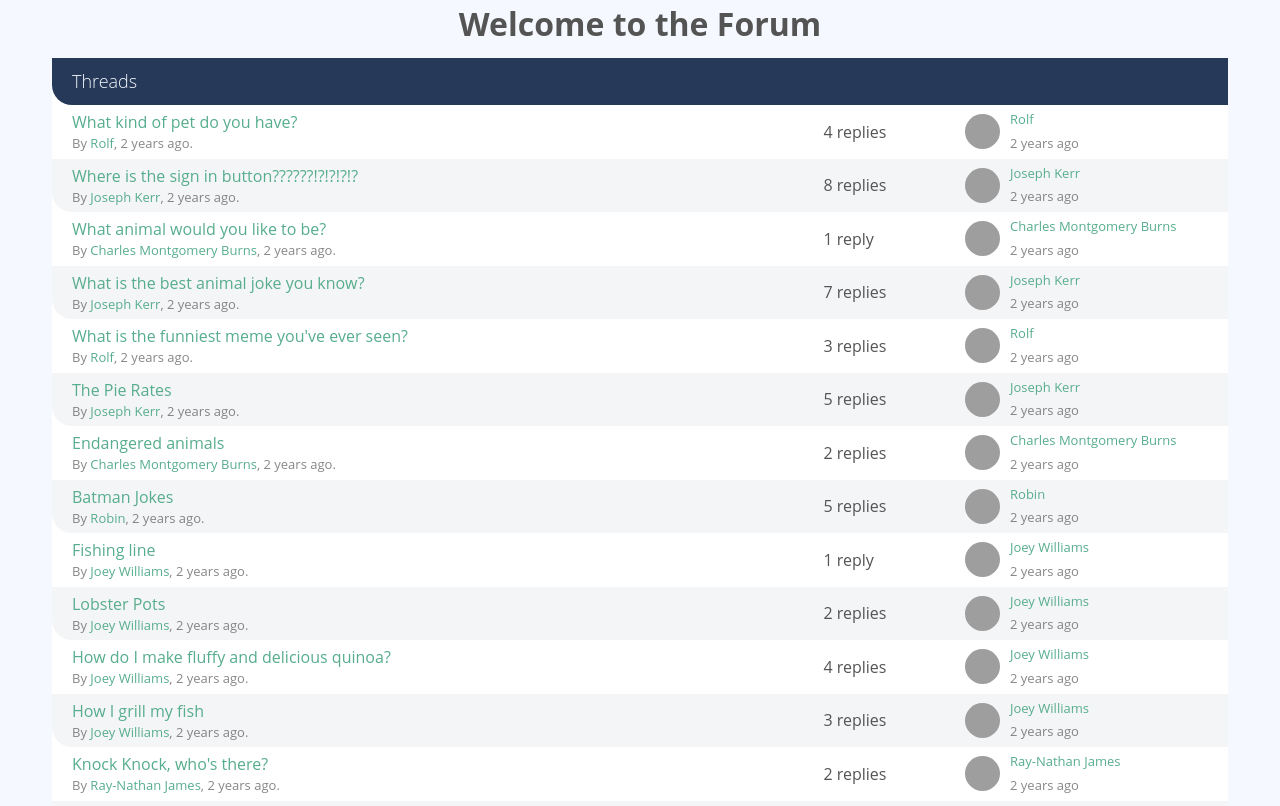
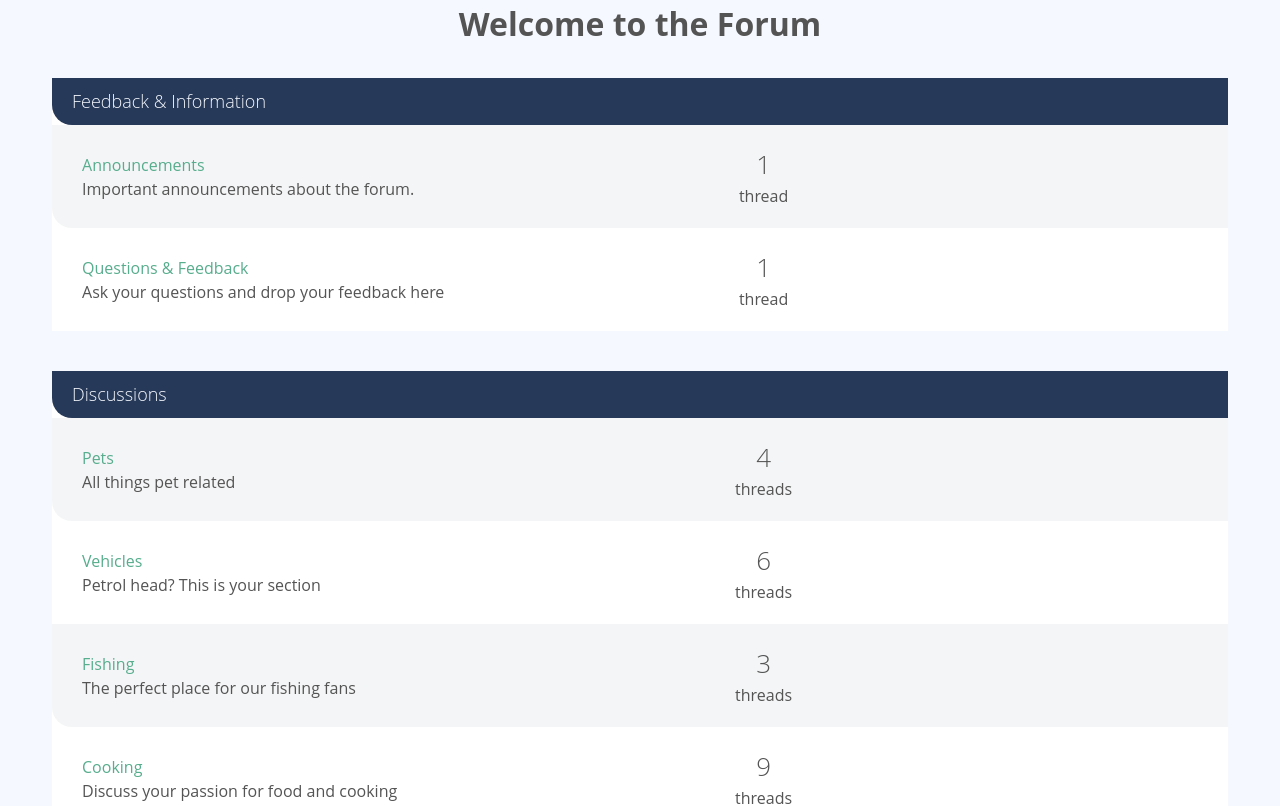
Before and after one commit to rodsscg/vue3-masterclass, a Vue app: page / in a window 1280 px wide. Shown: the top 806 px of the page. Built offline with nearby package versions, Linux system fonts and the light colour scheme; grey boxes are pictures that could not be loaded.

Commit message:
feat: adds category and forum lists

```diff
--- /dev/null
+++ b/src/components/CategoryList.vue
@@ -0,0 +1,31 @@
+<template>
+  <div
+    v-for="category in categories"
+    :key="category.id"
+    class="col-full"
+  >
+    <div class="forum-list">
+      <h2 class="list-title">
+        {{ category.name }}
+      </h2>
+
+      <forum-list :forums="getCategoryForums(category.id)" />
+    </div>
+  </div>
+</template>
+
+<script setup>
+import { defineProps } from 'vue'
+
+import ForumList from '@/components/ForumList.vue'
+
+const props = defineProps({
+  categories: { type: Array, required: true },
+  forums: { type: Array, required: true }
+})
+
+const getCategoryForums = categoryId => props.forums.filter(forum => forum.categoryId === categoryId)
+</script>
+
+<style scoped>
+</style>
--- /dev/null
+++ b/src/components/ForumList.vue
@@ -0,0 +1,46 @@
+<template>
+  <div>
+    <div
+      v-for="forum in forums"
+      :key="forum.id"
+      class="forum-listing"
+    >
+      <div class="forum-details">
+        <router-link
+          :to="{ name: 'Forum', params: { id: forum.id } }"
+          class="forum-name"
+        >
+          {{ forum.name }}
+        </router-link>
+
+        <p class="forum-description ">
+          {{ forum.description }}
+        </p>
+      </div>
+
+
+      <div class="threads-count">
+        <p class="count text-lead">
+          {{ forum.threads?.length }}
+        </p>
+        <span>{{ getThreadWord(forum) }}</span>
+      </div>
+
+      <div class="last-thread" />
+    </div>
+  </div>
+</template>
+
+<script setup>
+import { defineProps } from 'vue'
+
+defineProps({
+  forums: { type: Array, required: true }
+})
+
+const getThreadWord = (forum) => {
+  if (!forum.threads?.length) return 'no threads'
+
+  return forum.threads.length > 1 ? 'threads' : 'thread'
+}
+</script>
--- a/src/views/HomePage.vue
+++ b/src/views/HomePage.vue
@@ -1,13 +1,17 @@
 <template>
   <h1>Welcome to the Forum</h1>
-  <thread-list :threads="threads" />
+  <category-list
+    :categories="categories"
+    :forums="forums"
+  />
 </template>
 
 <script setup>
-import { ref } from 'vue'
+import { reactive } from 'vue'
 
 import sourceData from '@/assets/data.json'
-import ThreadList from '@/components/ThreadList.vue'
+import CategoryList from '@/components/CategoryList.vue'
 
-const threads = ref(sourceData.threads)
+const categories = reactive(sourceData.categories)
+const forums = reactive(sourceData.forums)
 </script>
```
